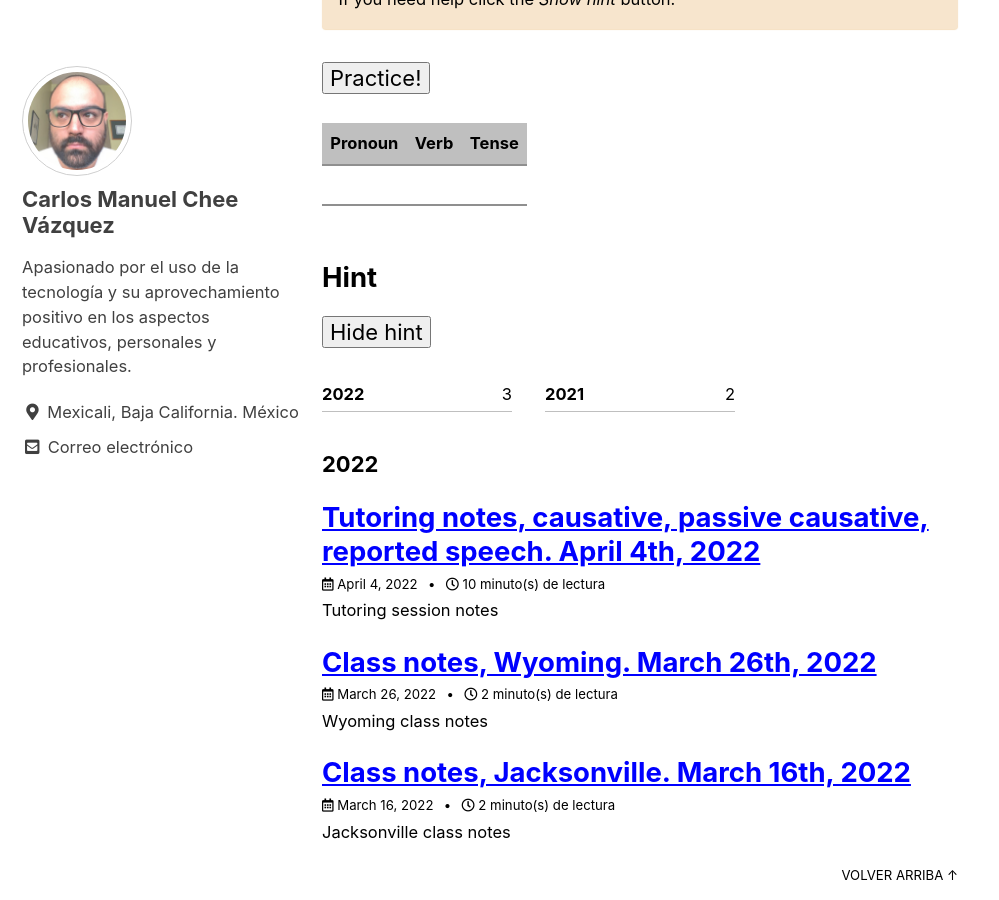
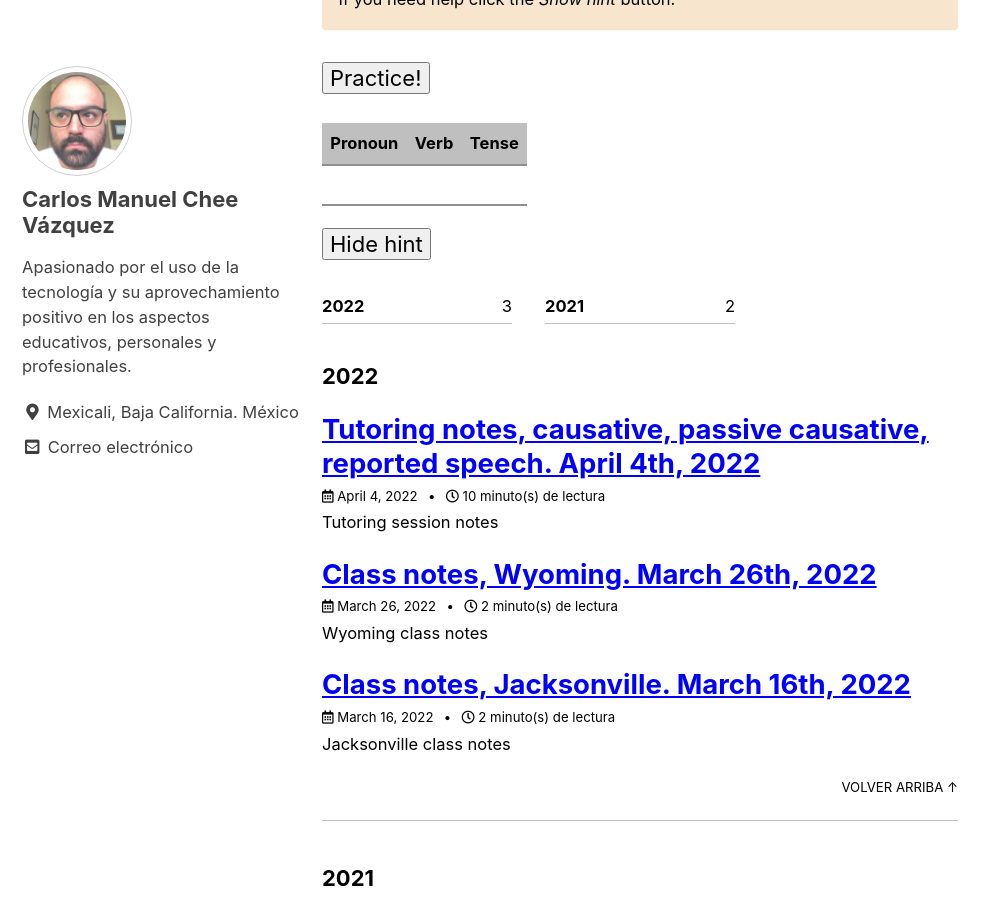
Before and after one commit to camachevaz/ESL, a Jekyll site: the page built from _posts/2021-12-14-verbos.markdown, in a window 1280 px wide and 900 px high, scrolled down 323 px. Shown: the whole window, without its empty margins (0-999 px from the left). Built offline with Jekyll 4.4.1, drawn with Linux system fonts in a browser that asks for light colours; cached includes are drawn as plain includes.

Commit message:
Update 2021-12-14-verbos.markdown

```diff
--- a/_posts/2021-12-14-verbos.markdown
+++ b/_posts/2021-12-14-verbos.markdown
@@ -39,8 +39,6 @@ If you need help click the *Show hint* button.
     </tbody>
 </table>
 
-## Hint
-
 <button id="toggle" type="button" value="Practice!" onclick="toggleHint()">Hide hint</button>
 
 <script>
```
